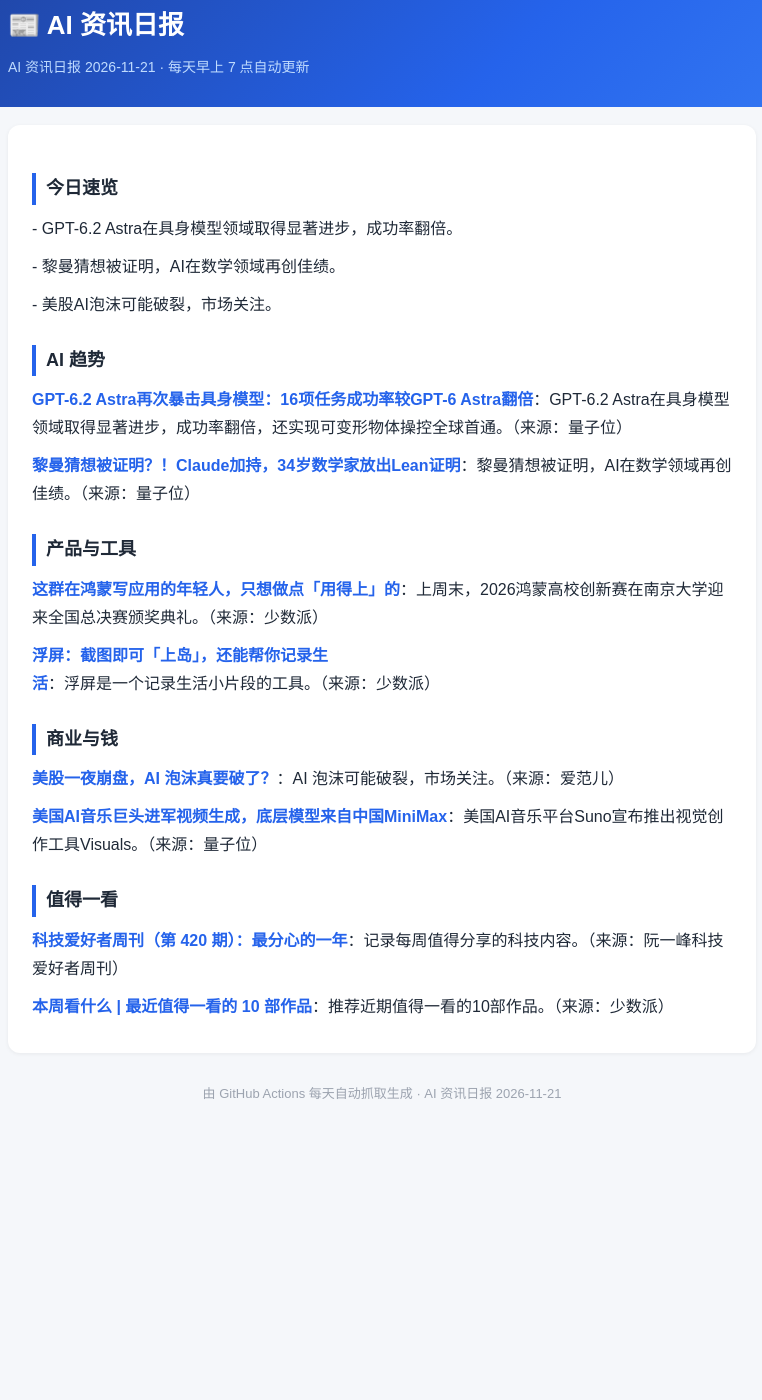
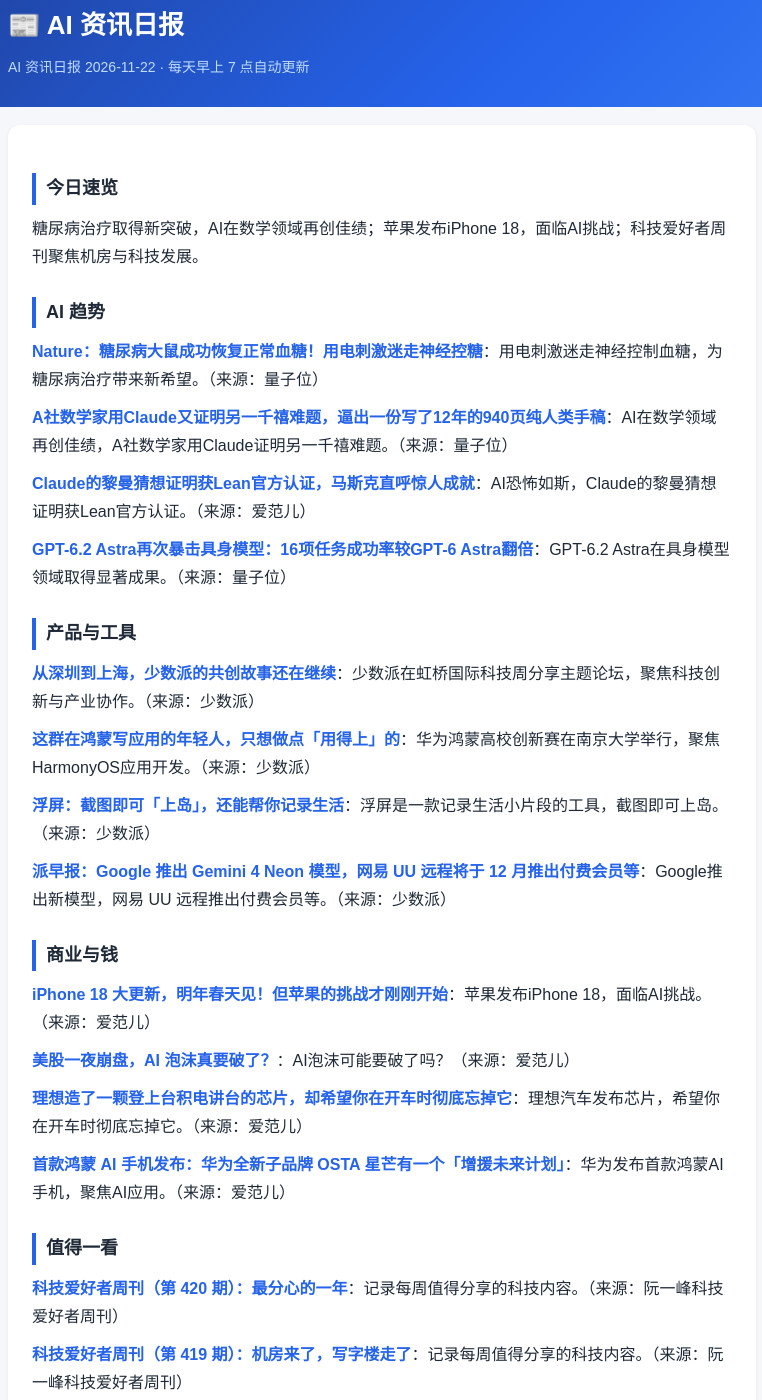
Before and after one commit to zyq15117903985-commits/ai-news-daily, a plain HTML site: page index.html in a window 1280 px wide. Shown: the part 33-1433 px from the top of the page, without its empty margins (258-1020 px from the left). Before the commit the page ends 1178 px from the top, so only its background shows below. Drawn offline with Linux system fonts and the light colour scheme.

Commit message:
daily update 2026-11-22

```diff
--- a/index.html
+++ b/index.html
@@ -3,7 +3,7 @@
 <head>
 <meta charset="utf-8">
 <meta name="viewport" content="width=device-width, initial-scale=1">
-<title>AI 资讯日报 2026-11-21</title>
+<title>AI 资讯日报 2026-11-22</title>
 <style>
   * { box-sizing: border-box; }
   body { font-family: "Microsoft YaHei", "PingFang SC", sans-serif;
@@ -35,29 +35,36 @@
 <body>
 <header class="hero"><div class="wrap">
   <h1>📰 AI 资讯日报</h1>
-  <div class="date">AI 资讯日报 2026-11-21 · 每天早上 7 点自动更新</div>
+  <div class="date">AI 资讯日报 2026-11-22 · 每天早上 7 点自动更新</div>
 </div></header>
 <div class="wrap">
   <div class="card">
 <h2>今日速览</h2>
-<p>- GPT-6.2 Astra在具身模型领域取得显著进步，成功率翻倍。</p>
-<p>- 黎曼猜想被证明，AI在数学领域再创佳绩。</p>
-<p>- 美股AI泡沫可能破裂，市场关注。</p>
+<p>糖尿病治疗取得新突破，AI在数学领域再创佳绩；苹果发布iPhone 18，面临AI挑战；科技爱好者周刊聚焦机房与科技发展。</p>
 <h2>AI 趋势</h2>
-<p><b><a href="https://www.qbitai.com/2026/11/511779.html" target="_blank">GPT-6.2 Astra再次暴击具身模型：16项任务成功率较GPT-6 Astra翻倍</a></b>：GPT-6.2 Astra在具身模型领域取得显著进步，成功率翻倍，还实现可变形物体操控全球首通。（来源：量子位）</p>
-<p><b><a href="https://www.qbitai.com/2026/11/511727.html" target="_blank">黎曼猜想被证明？！Claude加持，34岁数学家放出Lean证明</a></b>：黎曼猜想被证明，AI在数学领域再创佳绩。（来源：量子位）</p>
+<p><b><a href="https://www.qbitai.com/2026/11/511904.html" target="_blank">Nature：糖尿病大鼠成功恢复正常血糖！用电刺激迷走神经控糖</a></b>：用电刺激迷走神经控制血糖，为糖尿病治疗带来新希望。（来源：量子位）</p>
+<p><b><a href="https://www.qbitai.com/2026/11/511870.html" target="_blank">A社数学家用Claude又证明另一千禧难题，逼出一份写了12年的940页纯人类手稿</a></b>：AI在数学领域再创佳绩，A社数学家用Claude证明另一千禧难题。（来源：量子位）</p>
+<p><b><a href="https://www.ifanr.com/1690820?utm_source=rss&amp;utm_medium=rss&amp;utm_campaign=" target="_blank">Claude的黎曼猜想证明获Lean官方认证，马斯克直呼惊人成就</a></b>：AI恐怖如斯，Claude的黎曼猜想证明获Lean官方认证。（来源：爱范儿）</p>
+<p><b><a href="https://www.qbitai.com/2026/11/511779.html" target="_blank">GPT-6.2 Astra再次暴击具身模型：16项任务成功率较GPT-6 Astra翻倍</a></b>：GPT-6.2 Astra在具身模型领域取得显著成果。（来源：量子位）</p>
 <h2>产品与工具</h2>
-<p><b><a href="https://sspai.com/post/119291" target="_blank">这群在鸿蒙写应用的年轻人，只想做点「用得上」的</a></b>：上周末，2026鸿蒙高校创新赛在南京大学迎来全国总决赛颁奖典礼。（来源：少数派）</p>
-<p><b><a href="https://sspai.com/post/118879" target="_blank">浮屏：截图即可「上岛」，还能帮你记录生活</a></b>：浮屏是一个记录生活小片段的工具。（来源：少数派）</p>
+<p><b><a href="https://sspai.com/post/119318" target="_blank">从深圳到上海，少数派的共创故事还在继续</a></b>：少数派在虹桥国际科技周分享主题论坛，聚焦科技创新与产业协作。（来源：少数派）</p>
+<p><b><a href="https://sspai.com/post/119291" target="_blank">这群在鸿蒙写应用的年轻人，只想做点「用得上」的</a></b>：华为鸿蒙高校创新赛在南京大学举行，聚焦HarmonyOS应用开发。（来源：少数派）</p>
+<p><b><a href="https://sspai.com/post/118879" target="_blank">浮屏：截图即可「上岛」，还能帮你记录生活</a></b>：浮屏是一款记录生活小片段的工具，截图即可上岛。（来源：少数派）</p>
+<p><b><a href="https://sspai.com/post/119311" target="_blank">派早报：Google 推出 Gemini 4 Neon 模型，网易 UU 远程将于 12 月推出付费会员等</a></b>：Google推出新模型，网易 UU 远程推出付费会员等。（来源：少数派）</p>
 <h2>商业与钱</h2>
-<p><b><a href="https://www.ifanr.com/1690789?utm_source=rss&amp;utm_medium=rss&amp;utm_campaign=" target="_blank">美股一夜崩盘，AI 泡沫真要破了？</a></b>：AI 泡沫可能破裂，市场关注。（来源：爱范儿）</p>
-<p><b><a href="https://www.qbitai.com/2026/11/511722.html" target="_blank">美国AI音乐巨头进军视频生成，底层模型来自中国MiniMax</a></b>：美国AI音乐平台Suno宣布推出视觉创作工具Visuals。（来源：量子位）</p>
+<p><b><a href="https://www.ifanr.com/1690832?utm_source=rss&amp;utm_medium=rss&amp;utm_campaign=" target="_blank">iPhone 18 大更新，明年春天见！但苹果的挑战才刚刚开始</a></b>：苹果发布iPhone 18，面临AI挑战。（来源：爱范儿）</p>
+<p><b><a href="https://www.ifanr.com/1690789?utm_source=rss&amp;utm_medium=rss&amp;utm_campaign=" target="_blank">美股一夜崩盘，AI 泡沫真要破了？</a></b>：AI泡沫可能要破了吗？（来源：爱范儿）</p>
+<p><b><a href="https://www.ifanr.com/1690596?utm_source=rss&amp;utm_medium=rss&amp;utm_campaign=" target="_blank">理想造了一颗登上台积电讲台的芯片，却希望你在开车时彻底忘掉它</a></b>：理想汽车发布芯片，希望你在开车时彻底忘掉它。（来源：爱范儿）</p>
+<p><b><a href="https://www.ifanr.com/1690642?utm_source=rss&amp;utm_medium=rss&amp;utm_campaign=" target="_blank">首款鸿蒙 AI 手机发布：华为全新子品牌 OSTA 星芒有一个「增援未来计划」</a></b>：华为发布首款鸿蒙AI手机，聚焦AI应用。（来源：爱范儿）</p>
 <h2>值得一看</h2>
 <p><b><a href="http://www.ruanyifeng.com/blog/2026/11/weekly-issue-420.html" target="_blank">科技爱好者周刊（第 420 期）：最分心的一年</a></b>：记录每周值得分享的科技内容。（来源：阮一峰科技爱好者周刊）</p>
-<p><b><a href="https://sspai.com/post/119337" target="_blank">本周看什么 | 最近值得一看的 10 部作品</a></b>：推荐近期值得一看的10部作品。（来源：少数派）</p>
+<p><b><a href="http://www.ruanyifeng.com/blog/2026/11/weekly-issue-419.html" target="_blank">科技爱好者周刊（第 419 期）：机房来了，写字楼走了</a></b>：记录每周值得分享的科技内容。（来源：阮一峰科技爱好者周刊）</p>
+<p><b><a href="http://www.ruanyifeng.com/blog/2026/11/weekly-issue-418.html" target="_blank">科技爱好者周刊（第 418 期）：如果科技停止在21世纪初</a></b>：记录每周值得分享的科技内容。（来源：阮一峰科技爱好者周刊）</p>
+<p><b><a href="https://sspai.com/post/119337" target="_blank">本周看什么 | 最近值得一看的 10 部作品</a></b>：推荐最近值得一看的10部作品。（来源：少数派）</p>
+<p><b><a href="https://sspai.com/post/119327" target="_blank">游戏史最高分，不负 13 年的等待：《GTA 6》游玩体验</a></b>：GTA 6游戏评测，不负13年等待。（来源：少数派）</p>
   </div>
 
-<footer>由 GitHub Actions 每天自动抓取生成 · AI 资讯日报 2026-11-21</footer>
+<footer>由 GitHub Actions 每天自动抓取生成 · AI 资讯日报 2026-11-22</footer>
 </div>
 </body>
 </html>
```
